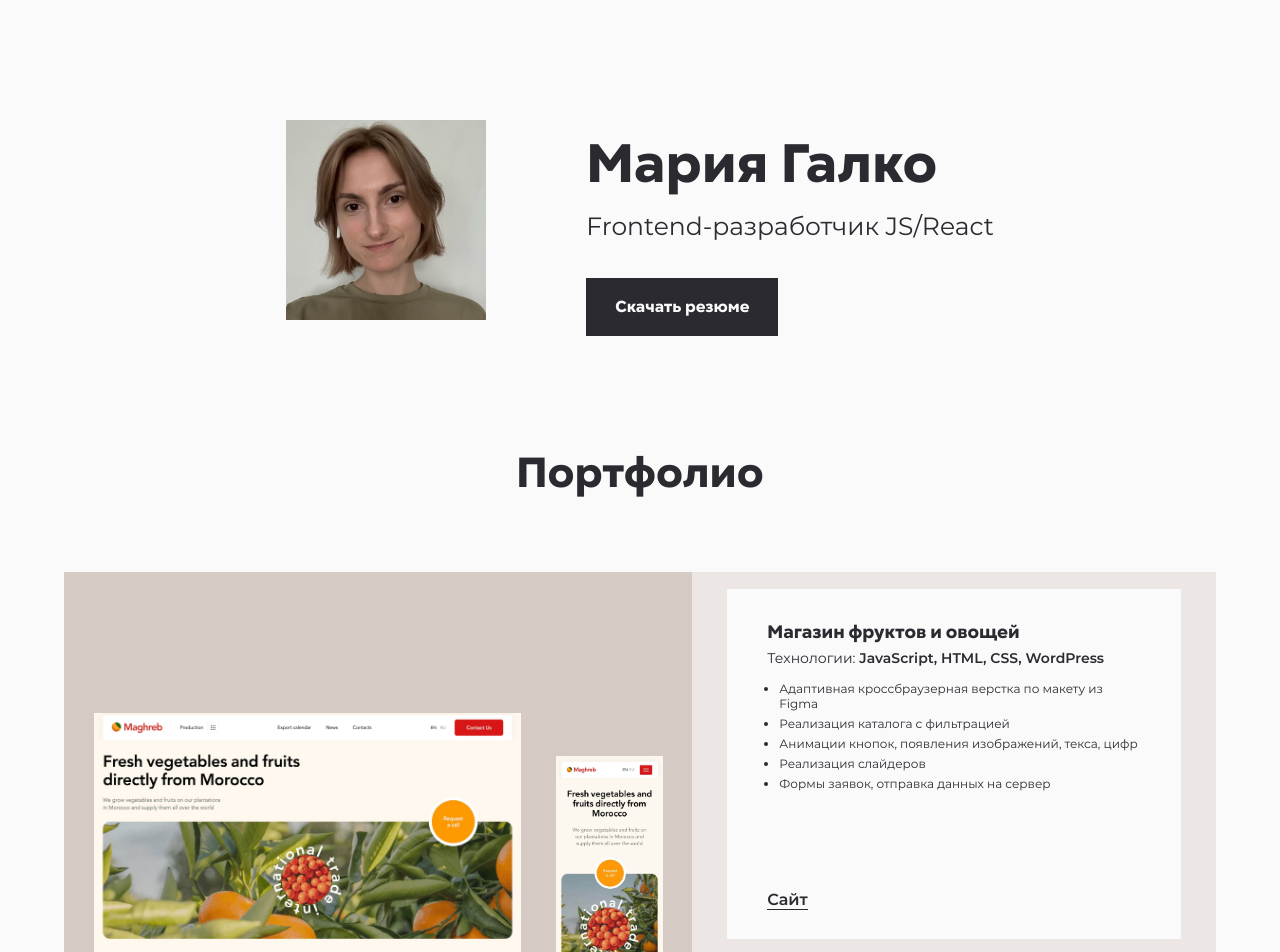
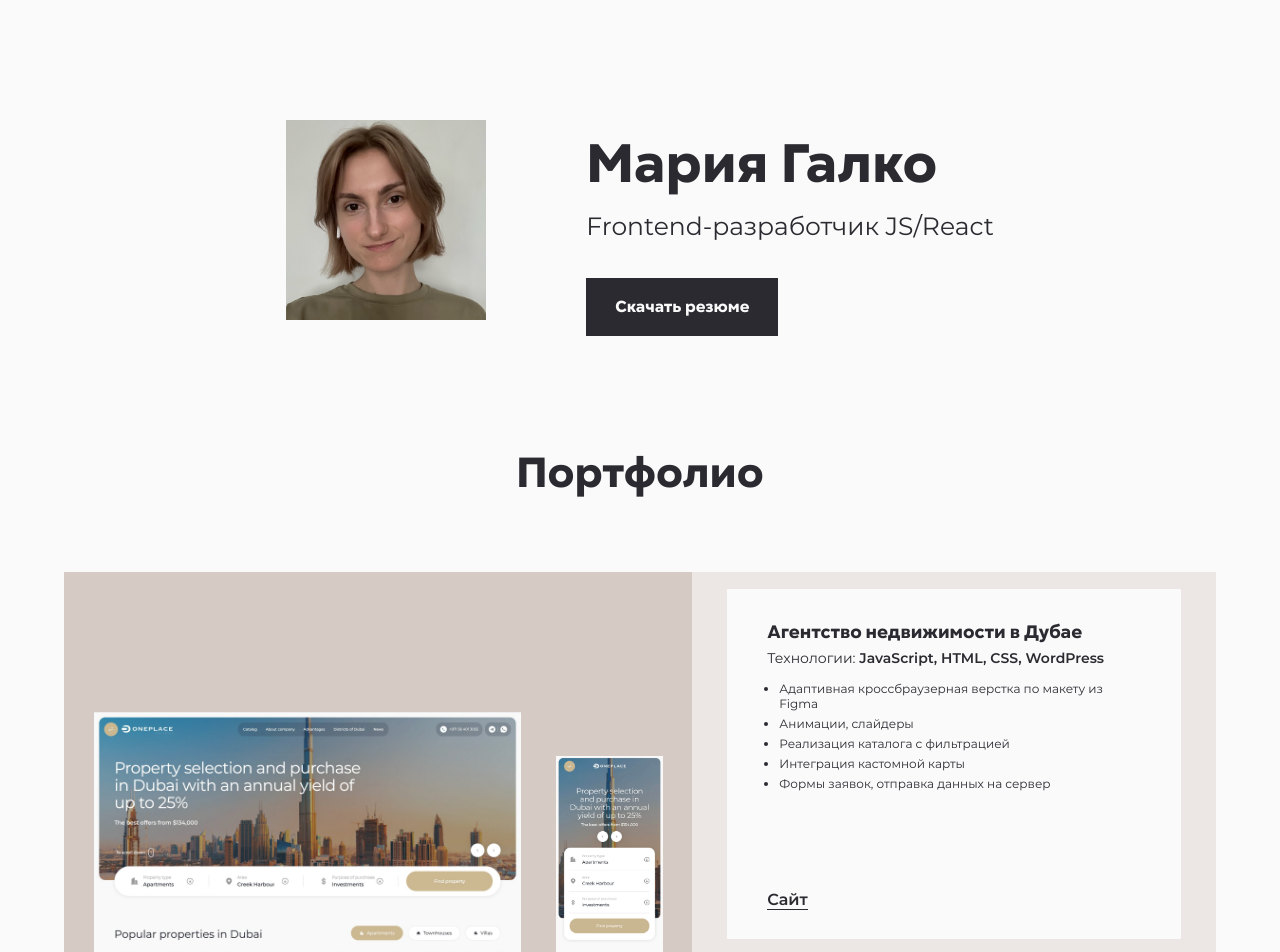
Before and after one commit to mrglk/portfolio, a React (Create React App) app: page / in a window 1280 px wide. Shown: the top 952 px of the page. Built offline with nearby package versions, Linux system fonts and the light colour scheme.

Commit message:
Oneplace

```diff
--- a/src/components/Portfolio/projects.js
+++ b/src/components/Portfolio/projects.js
@@ -1,4 +1,20 @@
 export const projects = [
+  {
+    name: "Агентство недвижимости в Дубае",
+    imagePhone: process.env.PUBLIC_URL + "/oneplace_phone.jpg",
+    imageDesktop: process.env.PUBLIC_URL + "/oneplace_desktop.jpg",
+    stack: "JavaScript, HTML, CSS, WordPress",
+    website: "https://oneplacedubai.com/",
+    // repo: "https://github.com/mrglk/palladium-realty/tree/master",
+    description: [
+      "Адаптивная кроссбраузерная верстка по макету из Figma",
+      "Анимации, слайдеры",
+      "Реализация каталога с фильтрацией",
+      "Интеграция кастомной карты",
+      "Формы заявок, отправка данных на сервер"
+    ],
+    color: "brown"
+  },
     {
     name: "Магазин фруктов и овощей",
     imagePhone: process.env.PUBLIC_URL + "/maghreb_phone.jpg",
```
Also changed, not shown: public/oneplace_desktop.jpg (added), public/oneplace_phone.jpg (added).
